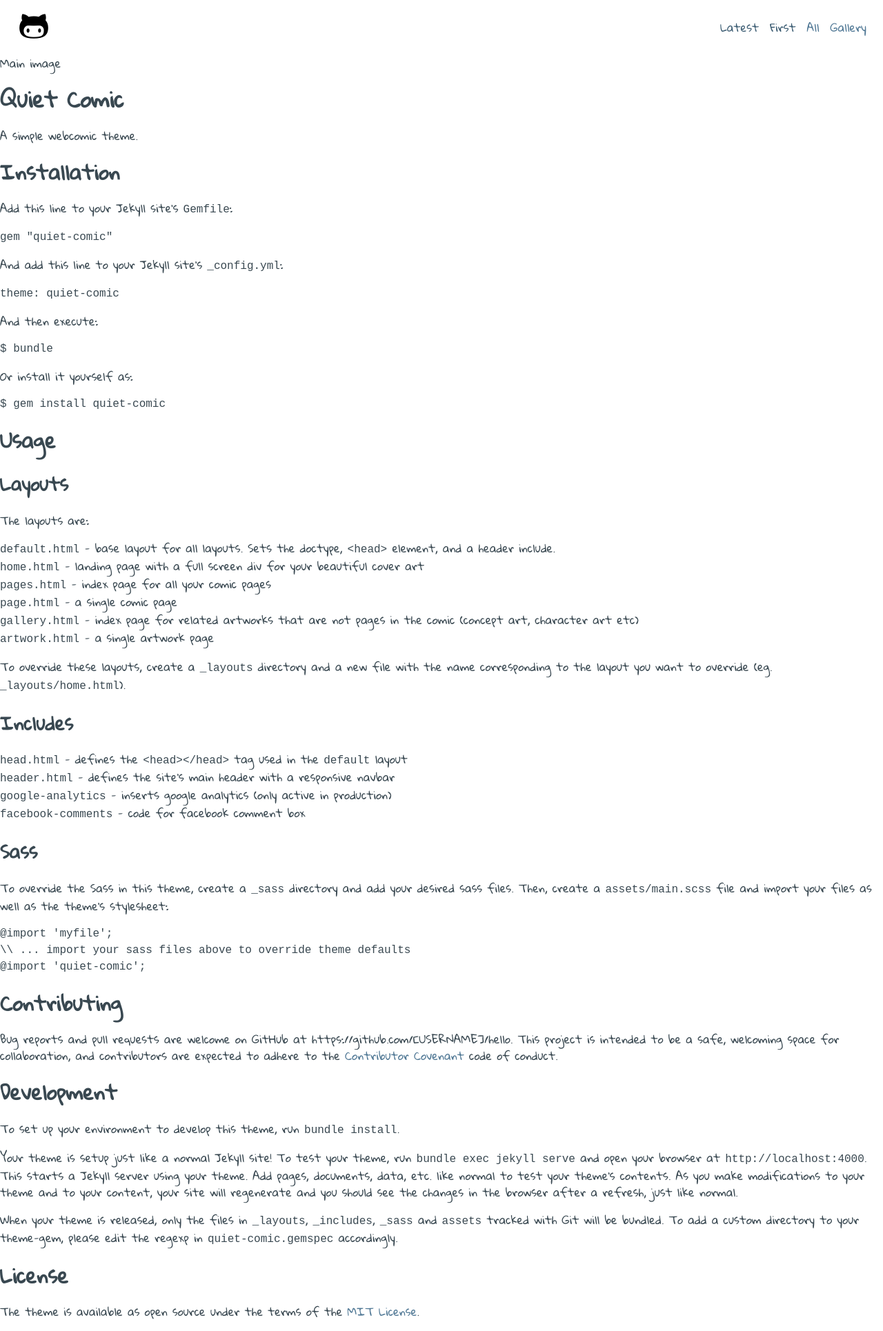
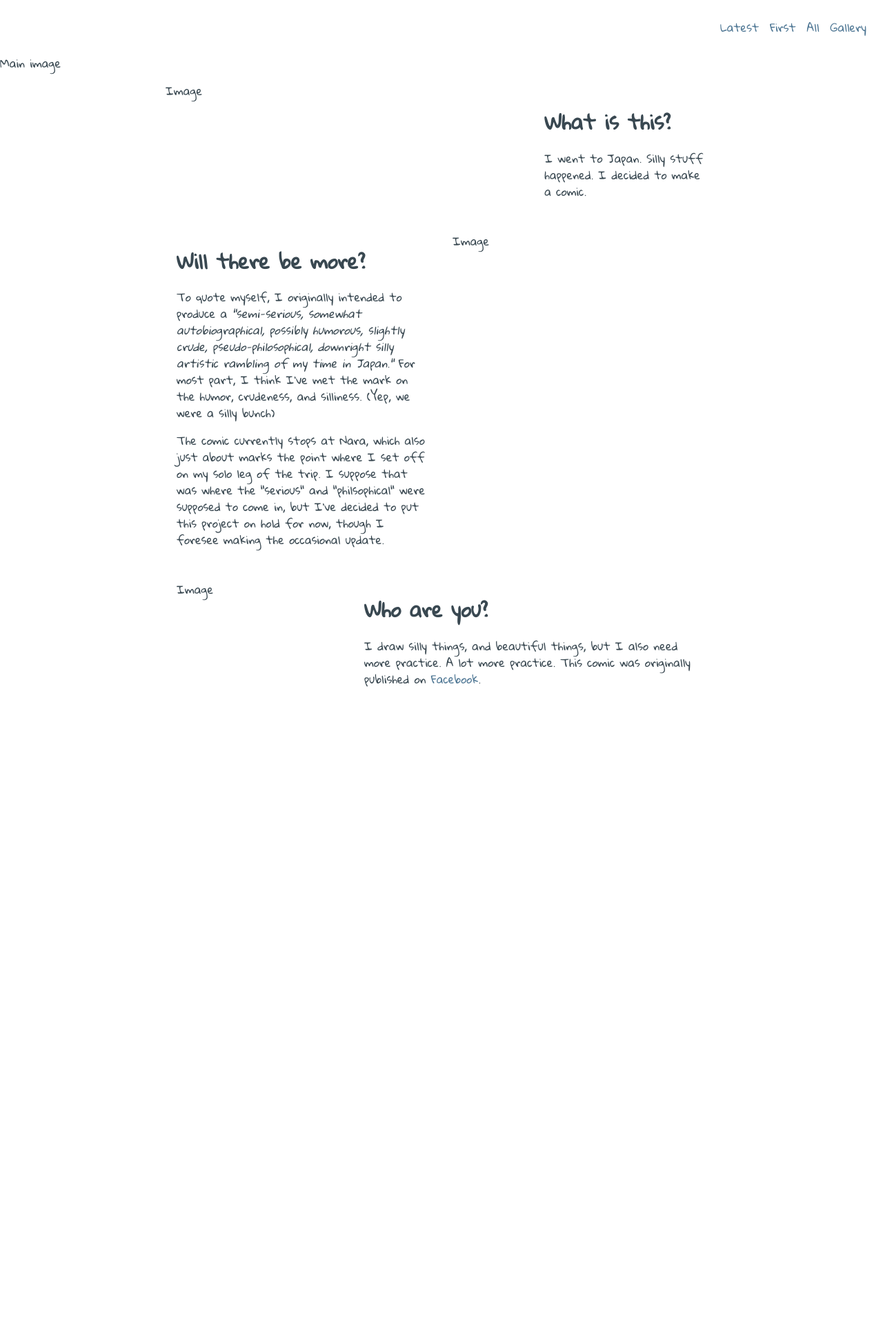
Before and after one commit to tjjjwxzq/quiet-comic, a Jekyll site: the page built from index.md, in a window 1280 px wide. Shown: the whole page at 69% size. Built offline with Jekyll 4.4.1, drawn with Linux system fonts in a browser that asks for light colours; our own code applies the rules of GitHub Pages for plain Markdown files; after the commit the page ends 1045 px from its top, so only the background shows below that.

Commit message:
Add pages layout, placeholder pages, and style thumbnail component

```diff
--- a/_sass/quiet_comic/components.scss
+++ b/_sass/quiet_comic/components.scss
@@ -31,8 +31,32 @@ header {
 
 .pages-layout {
 
-  &.Container--fluid {
-    width: 100%;
-    padding: 1rem;
+  .Grid-cell {
+    display: flex;
+    align-items: stretch;
+  }
+
+}
+
+.thumbnail-link {
+  @include overlay-on-hover($brand-color);
+
+  text-align: center;
+  background-size: cover;
+
+  &:hover {
+
+    .thumbnail-title {
+      opacity: 1;
+    }
   }
 }
+
+.thumbnail-title {
+  z-index: 1;
+  color: #fff;
+  padding: 0.5em;
+  opacity: 0;
+  filter: brightness(100%);
+  transition: opacity 0.4s ease-in-out;
+}
--- a/_sass/quiet_comic/mixins.scss
+++ b/_sass/quiet_comic/mixins.scss
@@ -13,7 +13,25 @@
     transition: width 0.4s ease-in-out;
   }
 
-  &:hover:after {
+  &:hover::after {
     width: 100%;
   }
 }
+
+@mixin overlay-on-hover($color) {
+
+  &:after {
+    content: "";
+    width: 100%;
+    height: 100%;
+    background-color: $color;
+    border: none;
+    transition: opacity 0.4s ease-in-out;
+    opacity: 0;
+  }
+
+  &:hover::after {
+    opacity: 0.7;
+  }
+
+}
--- /dev/null
+++ b/index.md
@@ -0,0 +1,57 @@
+---
+# you can add a description of your comic etc. here
+layout: "home"
+is_home: true
+---
+
+<div class="Container--fixed">
+
+  <div class="Grid Grid-gutters Grid--1of1 lg-Grid--fit">
+    <div class="Grid-cell lg-cell--2of3">
+      <div>Image</div>
+    </div>
+    <div class="Grid-cell">
+      <div class="Grid-cell-inner">
+        <h2>What is this?</h2>
+        <p>
+          I went to Japan. Silly stuff happened. I decided to make a comic.
+        </p>
+      </div>
+    </div>
+  </div>
+
+  <div class="Grid Grid-gutters Grid--1of1 lg-Grid--fit">
+    <div class="Grid-cell lg-cell--last">
+      <div class="Grid-cell-inner">
+        Image
+      </div>
+    </div>
+    <div class="Grid-cell lg-cell--1of2">
+      <div class="Grid-cell-inner">
+        <h2>Will there be more?</h2>
+        <p>
+          To quote myself, I originally intended to produce a <em>"semi-serious, somewhat autobiographical, possibly humorous, slightly crude, pseudo-philosophical, downright silly artistic rambling of my time in Japan."</em> For most part, I think I've met the mark on the humor, crudeness, and silliness. (Yep, we were a silly bunch)
+        </p>
+
+        <p>
+          The comic currently stops at Nara, which also just about marks the point where I set off on my solo leg of the trip. I suppose that was where the "serious" and "philsophical" were supposed to come in, but I've decided to put this project on hold for now, though I foresee making the occasional update.
+        </p>
+      </div>
+    </div>
+  </div>
+
+  <div class="Grid Grid--gutters Grid--1of1 lg-Grid--fit">
+    <div class="Grid-cell lg-cell--1of3">
+      <div class="Grid-cell-inner">Image</div>
+    </div>
+    <div class="Grid-cell">
+      <div class="Grid-cell-inner">
+        <h2>Who are you?</h2>
+        <p>
+          I draw silly things, and beautiful things, but I also need more practice. A lot more practice. This comic was originally published on <a href="https://www.facebook.com/media/set/?set=a.1963589403919203.1073741835.100008044871830&type=1&l=9939bb0863">Facebook</a>.
+        </p>
+      </div>
+    </div>
+  </div>
+
+</div>
```
Also changed, not shown: _layouts/pages.html (added, +21 -0 lines), _pages/demo.md (added, +6 -0 lines), pages.md (added, +3 -0 lines), 10 other files.
